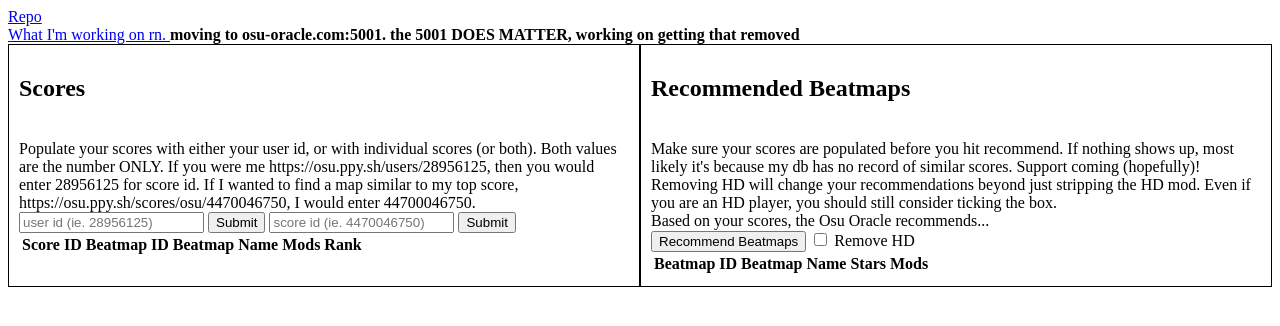
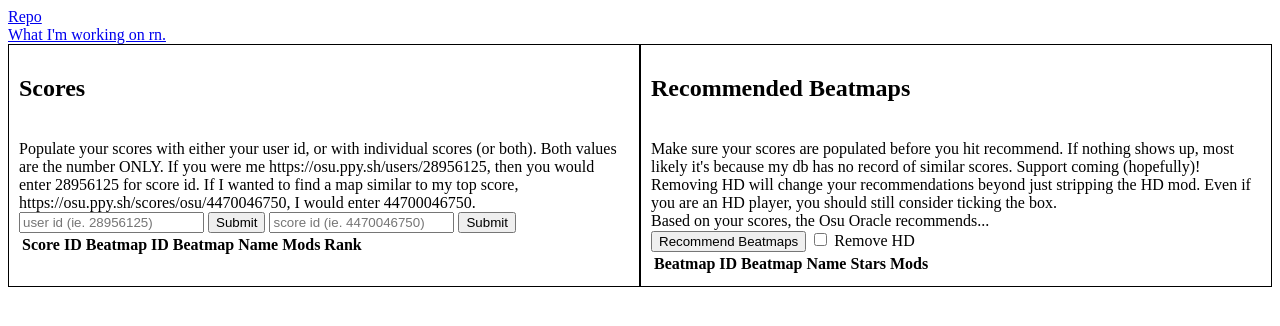
Before and after one commit to MichaelDeng03/osu_oracle, a Flask app: page / in a window 1280 px wide. Shown: the top 326 px of the page. Run offline with Flask 3, Linux system fonts and the light colour scheme; lists and menus that the app fills with data are empty; parts of the project's set-up code (start-up, migrations or seed data) failed here and were passed over.

Commit message:
Removed redirect to 5001 port in index

```diff
--- a/backend/templates/index.html
+++ b/backend/templates/index.html
@@ -33,7 +33,6 @@
 <body>
 	<a href = "https://github.com/MichaelDeng03/osu_oracle2"> Repo </a>
      <br> <a href="/wip"> What I'm working on rn. </a>
-	<strong> moving to osu-oracle.com:5001. the 5001 DOES MATTER, working on getting that removed </strong>
     <div class="table">
         <div class="column1">
             <h2> Scores</h2>
```
